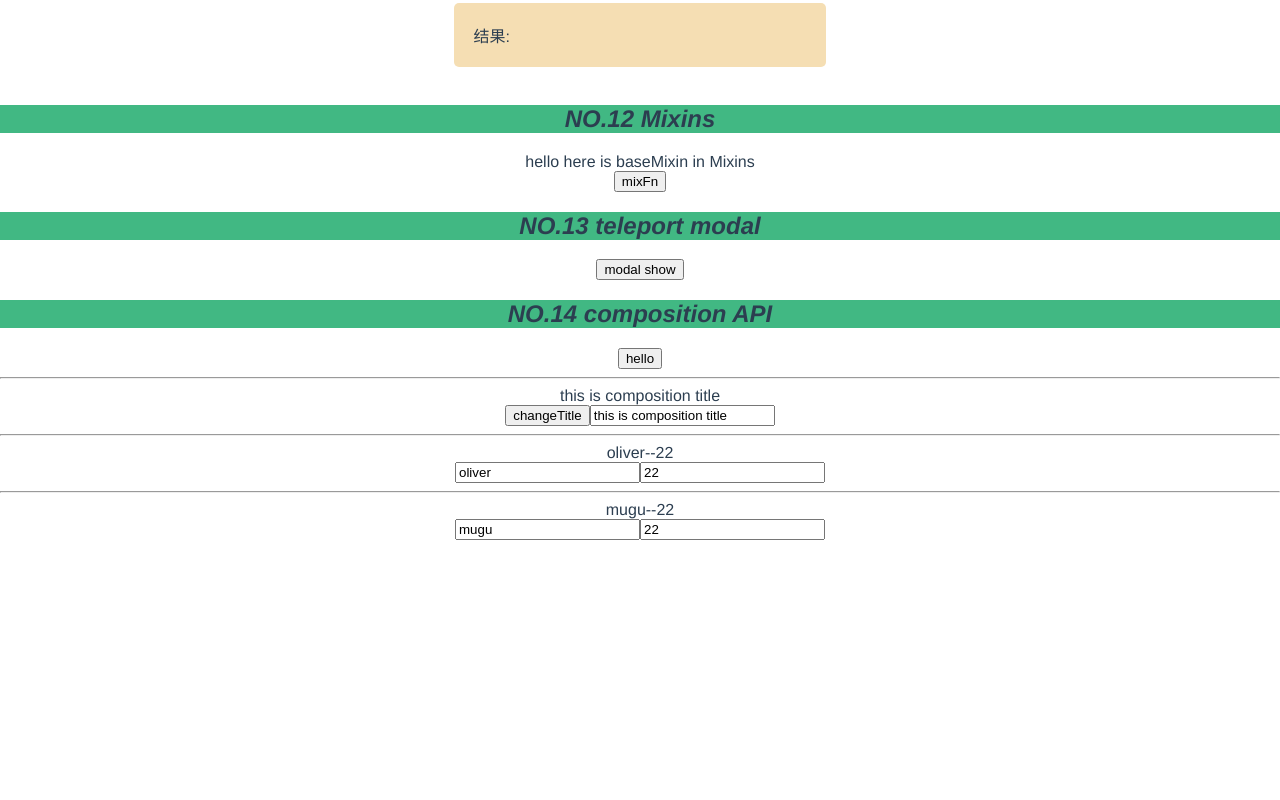
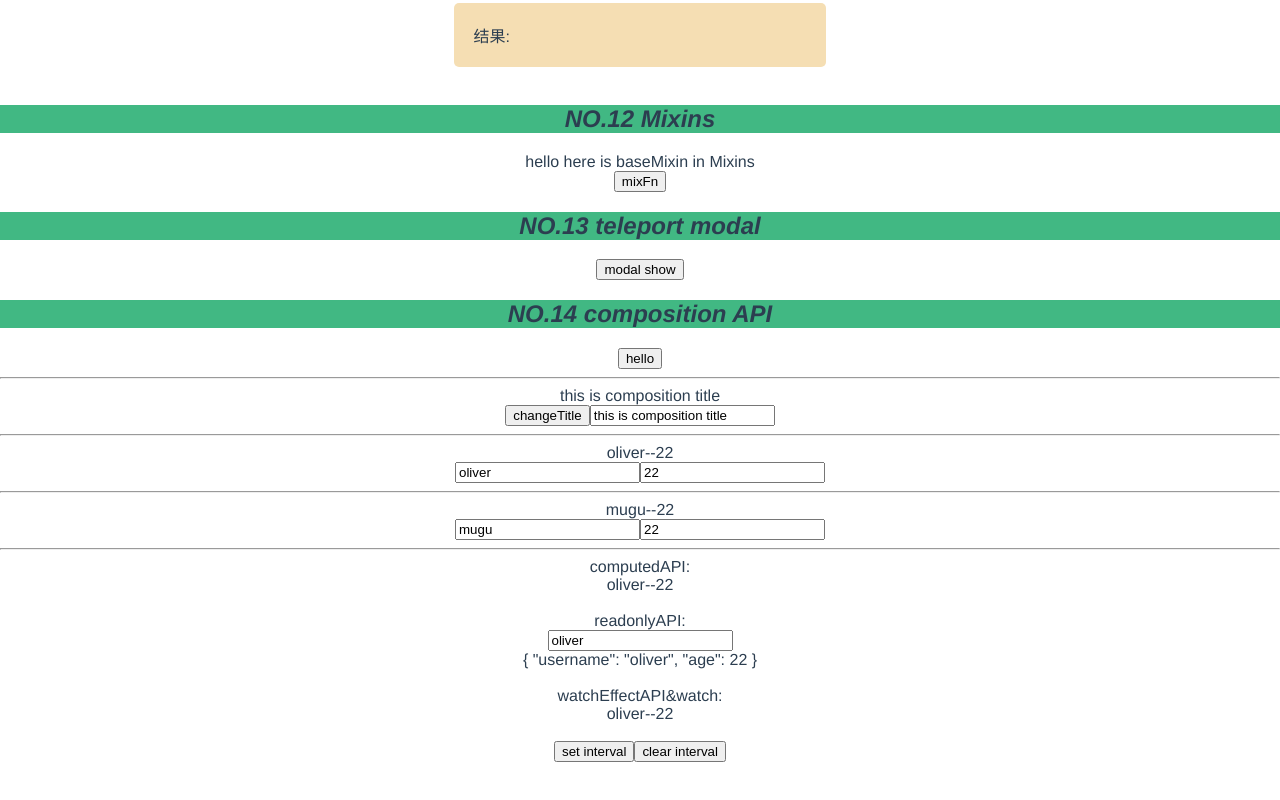
Before and after one commit to mugudamowang/vue-ant, a Vue app: page / in a window 1280 px wide. Shown: the part 2757-3557 px from the top of the page. Before the commit the page ends 3397 px from the top, so only its background shows below. Built offline with nearby package versions, Linux system fonts and the light colour scheme.

Commit message:
watchAPI

```diff
--- a/src/components/Composition.vue
+++ b/src/components/Composition.vue
@@ -16,11 +16,35 @@
         <p>{{ name }}--{{ age }}</p>
         <input placeholder="change name" type="text" v-model="name" />
         <input placeholder="change age" type="text" v-model="age" />
+        <hr />
+        <p>computedAPI:</p>
+        <p>{{ userItem }}</p>
+        <br />
+        <p>readonlyAPI:</p>
+        <input type="text" v-model="objReadOnly.username" />
+        <p>{{ objReadOnly }}</p>
+        <br />
+
+        <p>watchEffectAPI&watch:</p>
+        <p>{{ user.username }}--{{ user.age }}</p>
+        <br />
+        <button @click="setInter">set interval</button>
+        <button @click="clearInter">clear interval</button>
     </div>
 </template>
 
 <script>
-import { reactive, ref, toRefs } from "vue";
+import {
+    computed,
+    reactive,
+    ref,
+    toRefs,
+    readonly,
+    watchEffect,
+    watch,
+    onMounted,
+    onUpdated,
+} from "vue";
 export default {
     name: "compositionAPI",
     //使用setupAPI
@@ -29,11 +53,16 @@ export default {
         //ref 定义响应式数据        定义字符串、Num、bool 、数组
         //reactive 定义响应式数据    定义对象
         let title = ref("this is composition title");
+        let logtxt = ref("");
         let obj = reactive({
             name: "mugu",
             age: 22,
         });
         let user = reactive({
+            username: "oliver",
+            age: 22,
+        });
+        let objReadOnly = reactive({
             username: "oliver",
             age: 22,
         });
@@ -43,10 +72,48 @@ export default {
             title.value = "this is changeTitle";
         };
 
+        //computed API
+        let userItem = computed(() => {
+            return user.username + "--" + user.age;
+        });
+
+        // readonly传入一个对象（响应式或普通）或 ref，返回一个原始对象的只读代理。一个只读的代理是“深层的”，对象内部任何嵌套的属性也都是只读的。
+        objReadOnly = readonly(objReadOnly);
+
+        watchEffect(() => {
+            console.log(`name=${user.username}`);
+        });
+        watch(user, (newData, oldData) => {
+            console.log(user.username + "--" + user.age);
+            console.log(newData, oldData);
+        });
+        onMounted(() => {
+            console.log("onMounted");
+        });
+        onUpdated(() => {
+            console.log("onUpdated");
+        });
+
+        var inter = ref("");
+
+        const setInter = () => {
+            inter = setInterval(function () {
+                console.log(user.age++);
+            }, 1000);
+        };
+
+        const clearInter = () => {
+            clearInterval(inter);
+        };
+
         //2.返回
         return {
             title,
             user,
+            userItem,
+            objReadOnly,
+            setInter,
+            clearInter,
             changeTitle,
             ...toRefs(obj),
         };
```
